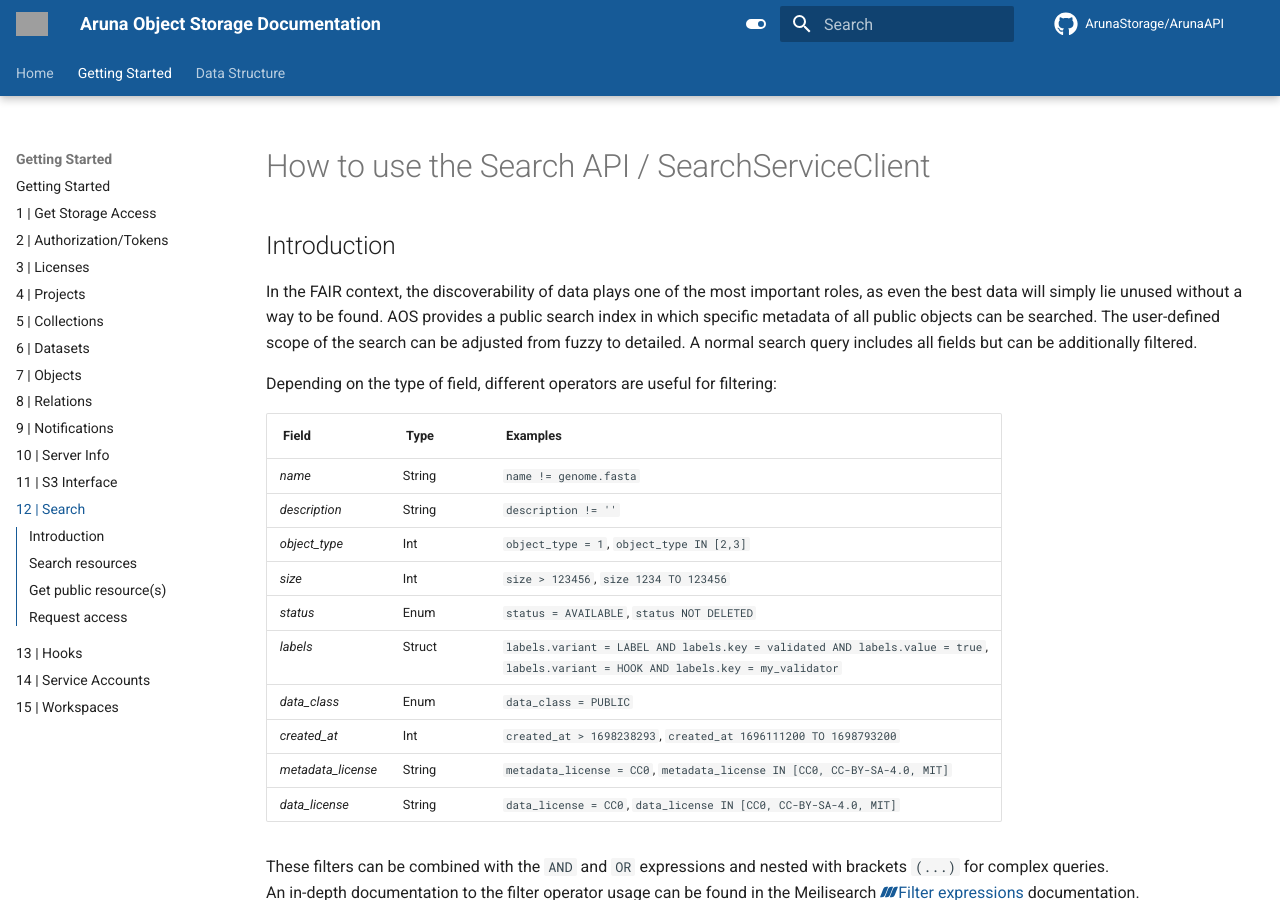
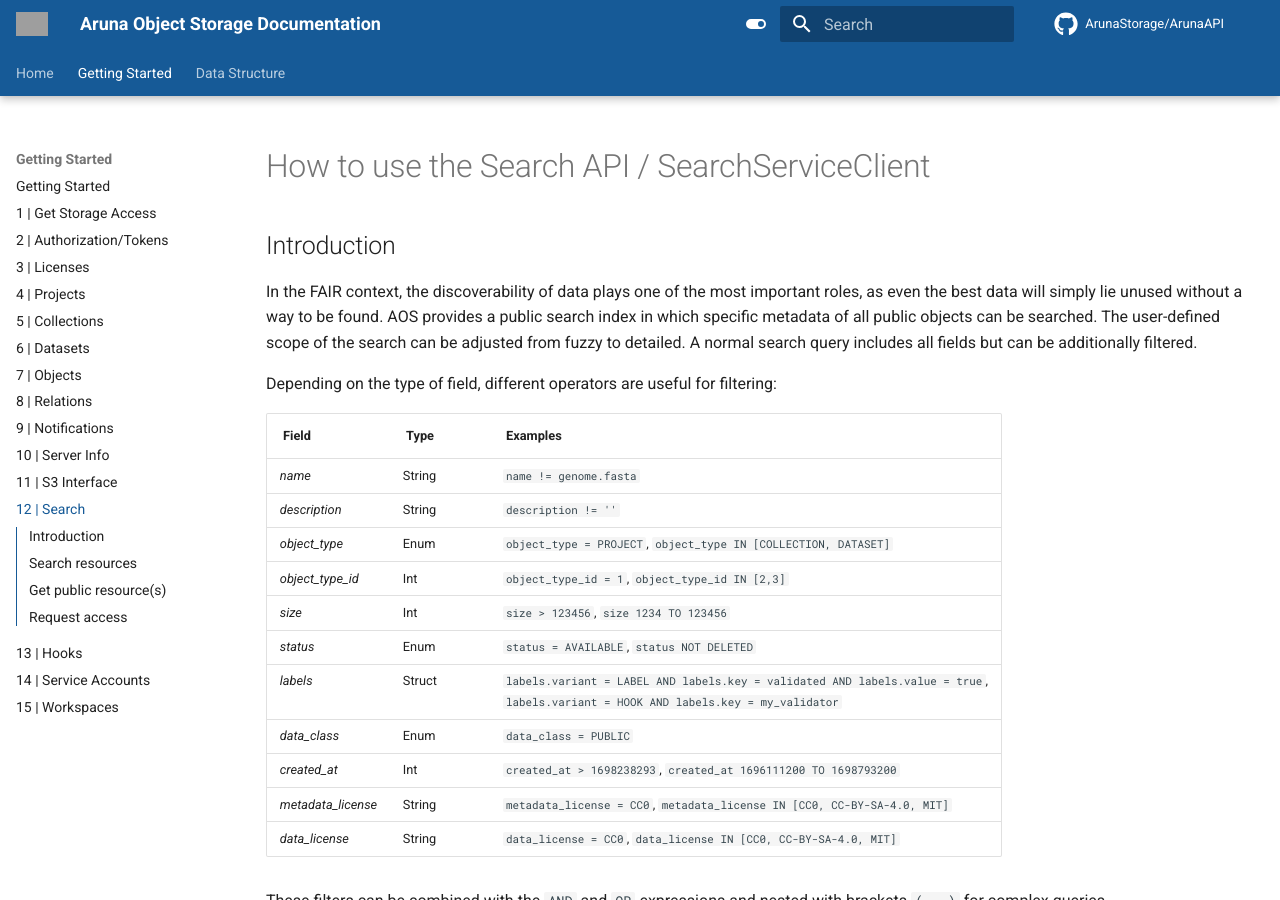
Before and after one commit to ArunaStorage/documentation, an MkDocs documentation site: the page built from docs/get_started/basic_usage/12_How-To-Search.md, in a window 1280 px wide and 900 px high. Built offline with MkDocs 1.6.1 and Material for MkDocs 9.7.7, drawn with Linux system fonts in a browser that asks for light colours; comment, search, counter and statistics services are not loaded; the version menu is left out; grey boxes are pictures that could not be loaded.

Commit message:
docs: Extend searchable fields

```diff
--- a/docs/get_started/basic_usage/12_How-To-Search.md
+++ b/docs/get_started/basic_usage/12_How-To-Search.md
@@ -11,7 +11,8 @@
 |---------------------|--------|------------------------|
 | *name*              | String | `name != genome.fasta` |
 | *description*       | String | `description != ''`    |
-| *object_type*       | Int    | `object_type = 1`, `object_type IN [2,3]` |
+| *object_type*       | Enum   | `object_type = PROJECT`, `object_type IN [COLLECTION, DATASET]` |
+| *object_type_id*    | Int    | `object_type_id = 1`, `object_type_id IN [2,3]` |
 | *size*              | Int    | `size > 123456`, `size 1234 TO 123456` |
 | *status*            | Enum   | `status = AVAILABLE`, `status NOT DELETED` |
 | *labels*            | Struct | `labels.variant = LABEL AND labels.key = validated AND labels.value = true`,<br/>`labels.variant = HOOK AND labels.key = my_validator` |
```
Also changed, not shown: other parts of docs/get_started/basic_usage/12_How-To-Search.md (+0 -4 lines).
